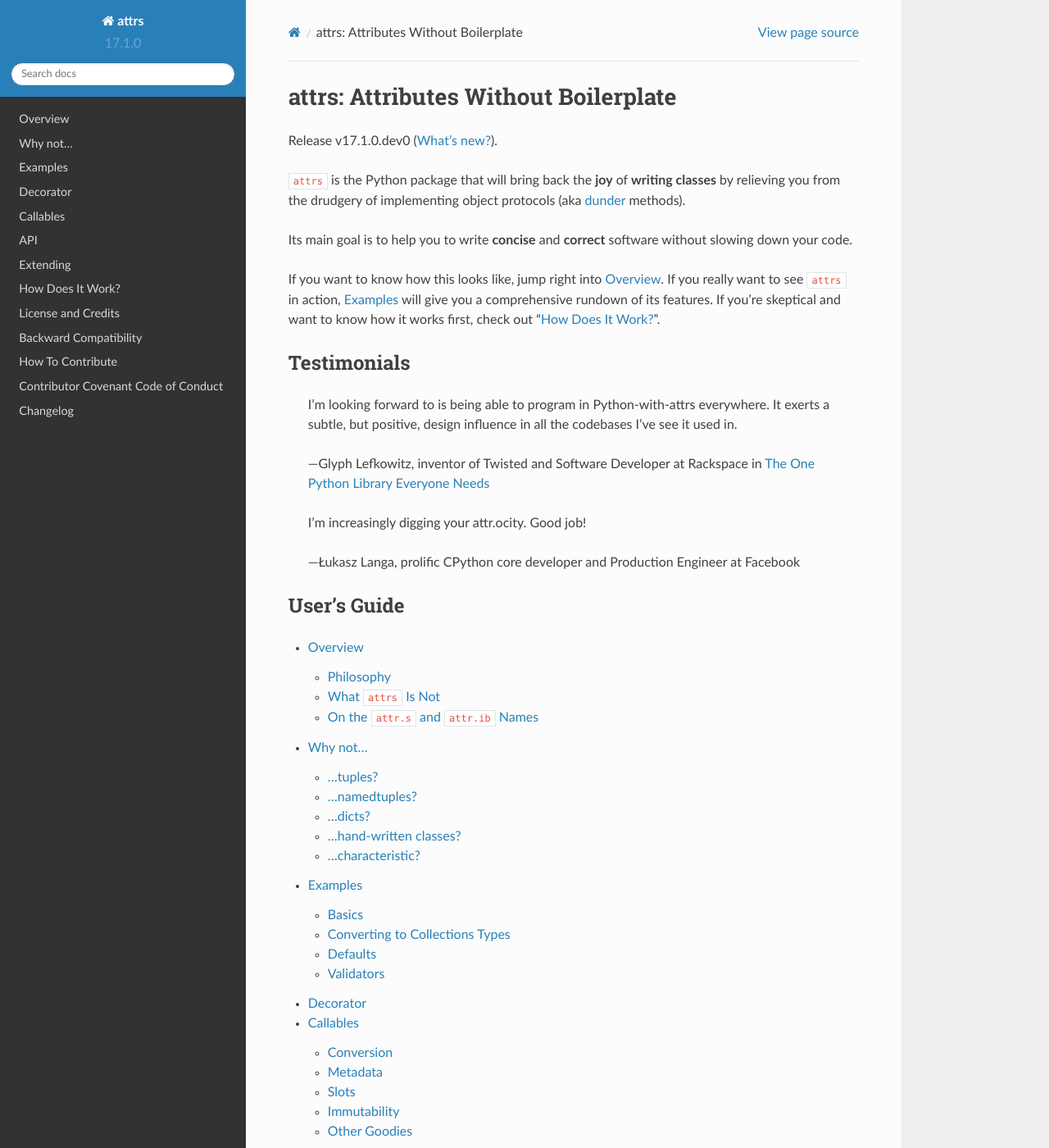
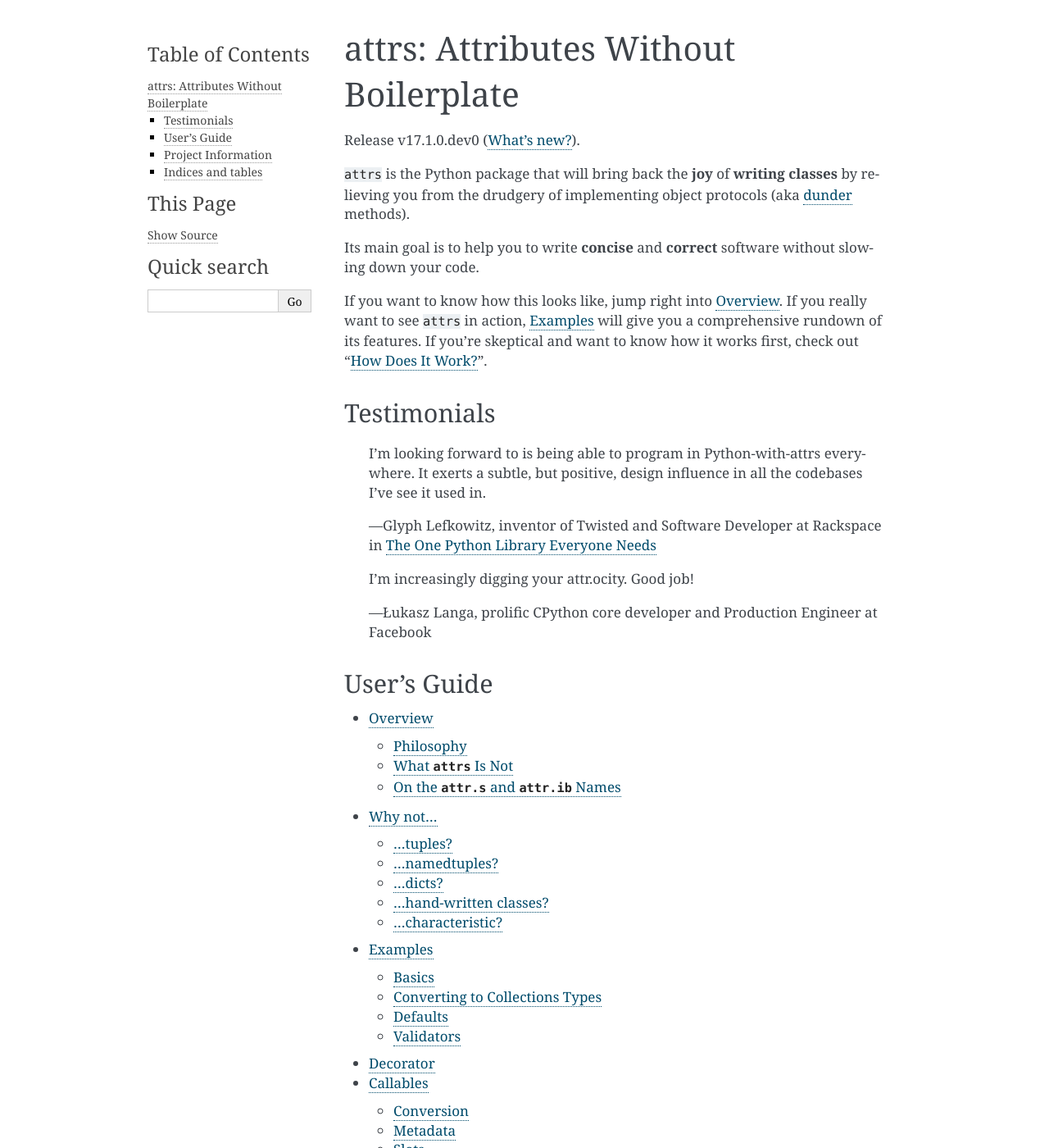
Before and after one commit to python-attrs/attrs, a Sphinx documentation site: the page built from docs/index.rst, in a window 1280 px wide and 1400 px high. Shown: the whole window at 82% size. Built offline with Sphinx 7.4.7, drawn with Linux system fonts in a browser that asks for light colours; some of the changed text lies outside the part shown.

Commit message:
Move doc theme to alabaster
Reason is that the RTD theme looks weird for multi-paragraph parameter API
docs.

```diff
--- a/CHANGELOG.rst
+++ b/CHANGELOG.rst
@@ -43,6 +43,7 @@
 - Validators can now be defined conveniently inline by using the attribute as a decorator.
   Check out the `examples <https://attrs.readthedocs.io/en/stable/examples.html#validators>`_ to see it in action!
   `#143 <https://github.com/hynek/attrs/issues/143>`_
+
 
 ----
 
--- a/docs/conf.py
+++ b/docs/conf.py
@@ -1,25 +1,8 @@
 # -*- coding: utf-8 -*-
-#
-# attrs documentation build configuration file, created by
-# sphinx-quickstart on Sun May 11 16:17:15 2014.
-#
-# This file is execfile()d with the current directory set to its
-# containing dir.
-#
-# Note that not all possible configuration values are present in this
-# autogenerated file.
-#
-# All configuration values have a default; values that are commented out
-# serve to show the default.
 
 import codecs
 import os
 import re
-
-try:
-    import sphinx_rtd_theme
-except ImportError:
-    sphinx_rtd_theme = None
 
 
 def read(*parts):
@@ -134,11 +117,7 @@
 # The theme to use for HTML and HTML Help pages.  See the documentation for
 # a list of builtin themes.
 
-if sphinx_rtd_theme:
-    html_theme = "sphinx_rtd_theme"
-    html_theme_path = [sphinx_rtd_theme.get_html_theme_path()]
-else:
-    html_theme = "default"
+html_theme = "alabaster"
 
 # Theme options are theme-specific and customize the look and feel of a theme
 # further.  For a list of options available for each theme, see the
```
